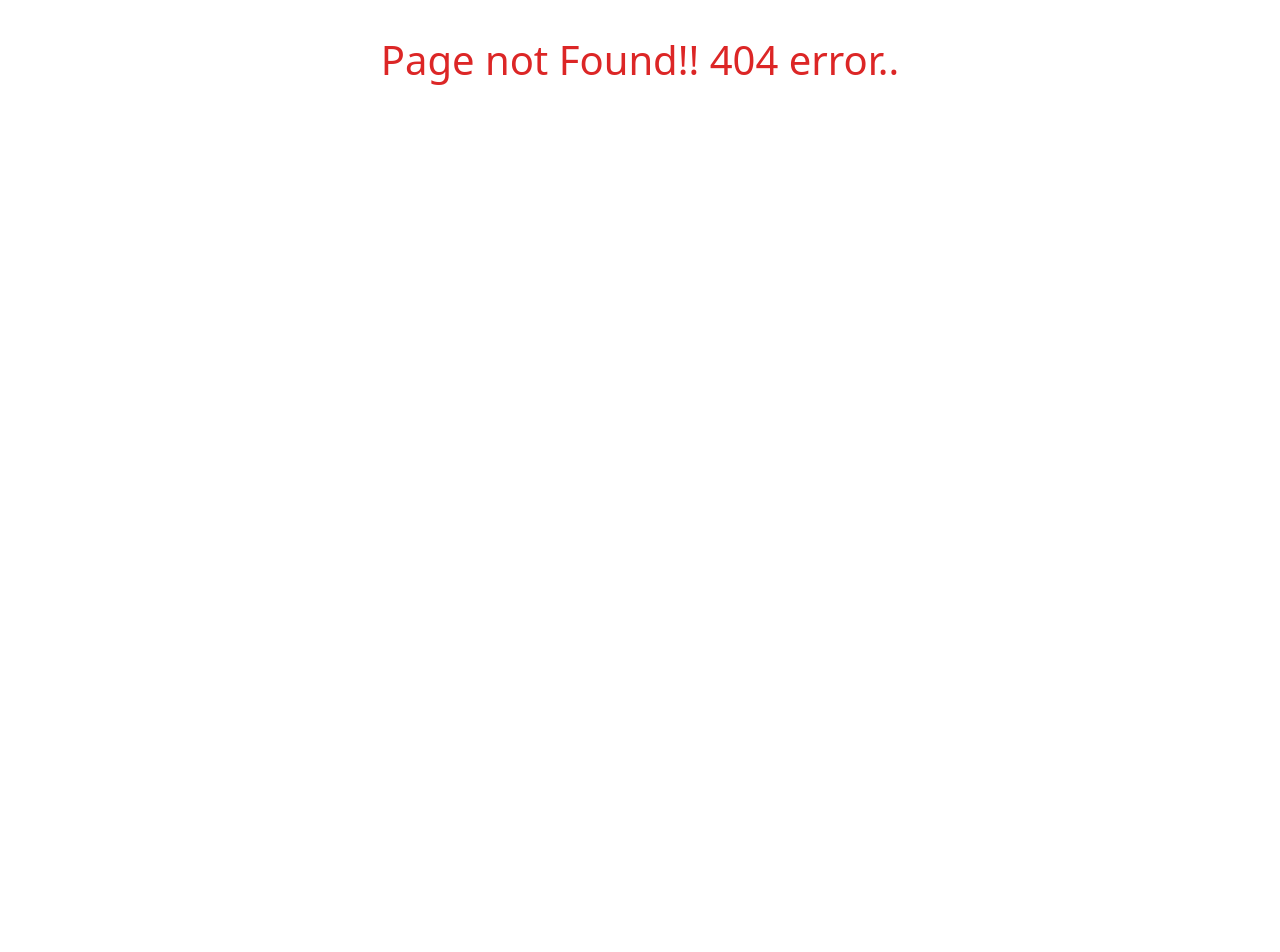
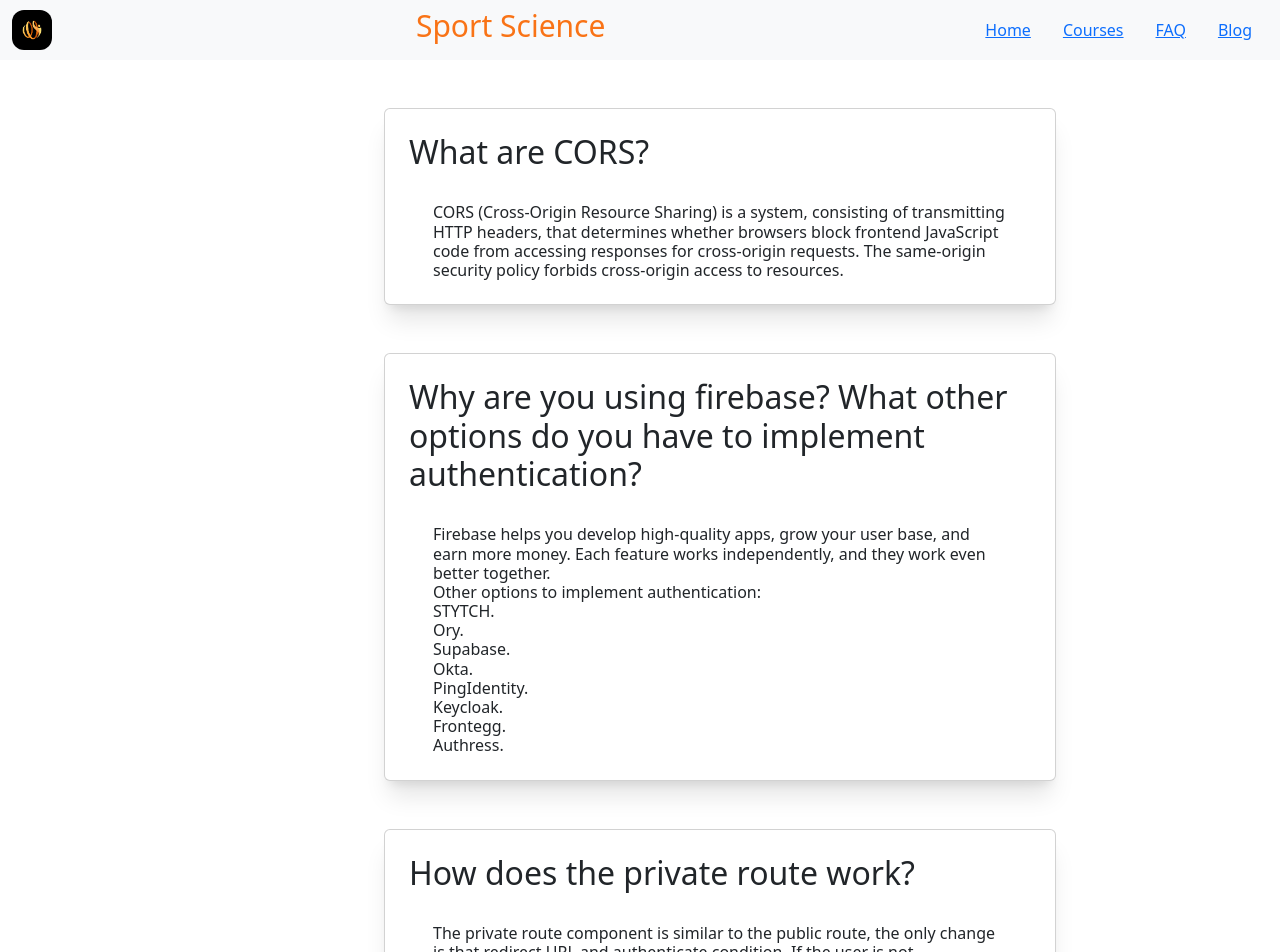
Before and after one commit to Majharul-Munna/All-Sports-Learning-Platform-Client-Site, a React (Create React App) app: page /blog in a window 1280 px wide. Before the commit this address had no page. Shown: the top 952 px of the page. Before the commit the page ends 800 px from the top, so only its background shows below. Built offline with nearby package versions, Linux system fonts and the light colour scheme.

Commit message:
blog added

```diff
--- a/public/index.html
+++ b/public/index.html
@@ -24,7 +24,7 @@
       work correctly both with client-side routing and a non-root public URL.
       Learn how to configure a non-root public URL by running `npm run build`.
     -->
-    <title>Learn with EX-</title>
+    <title>Sport Science</title>
   </head>
   <body>
     <noscript>You need to enable JavaScript to run this app.</noscript>
--- a/src/Pages/BLog/Blog.js
+++ b/src/Pages/BLog/Blog.js
@@ -2,8 +2,32 @@ import React from 'react';
 
 const Blog = () => {
     return (
-        <div>
-            <h2>This is Blog</h2>
+        <div className=' flex-auto ml-96'>
+            <div className="card w-3/4 mt-5 shadow-xl">
+                <h2 className="card-title p-4">What are CORS?</h2>
+                <h6 className=' px-5 pb-3'>CORS (Cross-Origin Resource Sharing) is a system, consisting of transmitting HTTP headers, that determines whether browsers block frontend JavaScript code from accessing responses for cross-origin requests. The same-origin security policy forbids cross-origin access to resources.</h6>
+            </div>
+            <div className="card w-3/4 mt-5 shadow-xl">
+                <h2 className="card-title p-4">Why are you using firebase? What other options do you have to implement authentication?</h2>
+                <h6 className=' px-5 pb-3'>Firebase helps you develop high-quality apps, grow your user base, and earn more money. Each feature works independently, and they work even better together. <br />
+                    Other options to implement authentication:<br />
+                    STYTCH. <br />
+                    Ory. <br />
+                    Supabase. <br />
+                    Okta. <br />
+                    PingIdentity. <br />
+                    Keycloak. <br />
+                    Frontegg. <br />
+                    Authress.</h6>
+            </div>
+            <div className="card w-3/4 mt-5 shadow-xl">
+                <h2 className="card-title p-4">How does the private route work?</h2>
+                <h6 className=' px-5 pb-3'>The private route component is similar to the public route, the only change is that redirect URL and authenticate condition. If the user is not authenticated he will be redirected to the login page and the user can only access the authenticated routes If he is authenticated (Logged in).</h6>
+            </div>
+            <div className="card w-3/4 mt-5 shadow-xl">
+                <h2 className="card-title p-4">What is Node? How does Node work?</h2>
+                <h6 className=' px-5 pb-3'>It is a used as backend service where javascript works on the server-side of the application. This way javascript is used on both frontend and backend. Node. js runs on chrome v8 engine which converts javascript code into machine code, it is highly scalable, lightweight, fast, and data-intensive.</h6>
+            </div>
         </div>
     );
 };
--- a/src/Pages/Courses/Courses.js
+++ b/src/Pages/Courses/Courses.js
@@ -1,24 +1,28 @@
 import React from 'react';
-import { useEffect } from 'react';
-import { useState } from 'react';
+import { Col, Container, Row } from 'react-bootstrap';
+import { Link, useLoaderData } from 'react-router-dom';
+import LeftNav from '../../Shared/LeftNave/LeftNav';
 
 const Courses = () => {
 
-    const [topics, setTopics] = useState([]);
-
-    useEffect(() => {
-        fetch('http://localhost:5000/courses')
-            .then(res => res.json())
-            .then(data => setTopics(data));
-
-    }, [])
+    const topics = useLoaderData();
 
     return (
         <div>
-            <h2> <span className=' text-orange-500'>Learn with EX-</span> Courses: {topics.length}</h2>
+
+
+
+
+            <Container>
+                <Row>
+                    <Col lg="2">
+                        <LeftNav></LeftNav>
+                    </Col>
+                    <Col lg="10">
+                        <h2> <span className=' text-orange-500'>Sport Science</span> Courses: {topics.length}</h2>
                         <div className='grid lg:grid-cols-3 gap-3 mt-5'>
                             {
-                    topics.map(topic => <div key={topics.id}>
+                                topics.map(topic => <div key={topic.id}>
                                     <div className=''>
                                         <div className="card w-4/5 bg-base-100 shadow-xl">
                                             <figure><img className=' h-40 w-full' src={topic.img} alt="" /></figure>
@@ -26,7 +30,9 @@ const Courses = () => {
                                                 <h2 className="">{topic.name}</h2>
                                                 <p>{topic.des}</p>
                                                 <div className="card-actions justify-end">
-                                        <button className="btn btn-primary">Get Access</button>
+                                                    <Link to={`/detail/${topic.id}`}>
+                                                        <button className="btn btn-primary">View Details</button>
+                                                    </Link>
                                                 </div>
                                             </div>
                                         </div>
@@ -34,6 +40,9 @@ const Courses = () => {
                                 </div>)
                             }
                         </div>
+                    </Col>
+                </Row>
+            </Container>
         </div>
     );
 };
--- a/src/Pages/FAQ/FAQ.js
+++ b/src/Pages/FAQ/FAQ.js
@@ -3,7 +3,7 @@ import React from 'react';
 const FAQ = () => {
     return (
         <div>
-            <h2>this is FAQ</h2>
+            <h2 className='text-center mt-5'>This is FAQ</h2>
         </div>
     );
 };
--- /dev/null
+++ b/src/Pages/Home/Home.js
@@ -0,0 +1,11 @@
+import React from 'react';
+
+const Home = () => {
+    return (
+        <div>
+            <h2>this home</h2>
+        </div>
+    );
+};
+
+export default Home;
--- a/src/Pages/TopicDetails/TopicDetails.js
+++ b/src/Pages/TopicDetails/TopicDetails.js
@@ -1,9 +1,11 @@
 import React from 'react';
+import { useLoaderData } from 'react-router-dom';
 
 const TopicDetails = () => {
+    const course = useLoaderData();
     return (
         <div>
-            <h2>topic details</h2>
+            <h2>topic details:</h2>
         </div>
     );
 };
--- a/src/Routes/Routes/Routes.js
+++ b/src/Routes/Routes/Routes.js
@@ -1,7 +1,10 @@
 import { createBrowserRouter } from "react-router-dom";
 import Main from "../../layouts/Main";
+import Blog from "../../Pages/BLog/Blog";
 import Courses from "../../Pages/Courses/Courses";
 import Error from "../../Pages/Error/Error";
+import FAQ from "../../Pages/FAQ/FAQ";
+import Home from "../../Pages/Home/Home";
 import TopicDetails from "../../Pages/TopicDetails/TopicDetails";
 import Topics from "../../Pages/Topics/Topics";
 
@@ -11,15 +14,34 @@ export const routes = createBrowserRouter([
         element: <Main></Main>,
         children: [
             {
-                path: '/',
+                path: "/",
+                element: <Home></Home>
+            },
+            {
+                path: '/courses',
+                loader: async () =>{
+                    return fetch('http://localhost:5000/courses');
+                },
                 element: <Courses></Courses>
+            },
+            {
+                path: "/faq",
+                element: <FAQ></FAQ>
             },
             {
                 path: "/topic/:id",
                 element: <Topics></Topics>
             },
             {
-                path: "/topic/detail/:id",
+                path: '/blog',
+                element: <Blog></Blog>
+            },
+            {
+                path: "/detail/:id",
+                loader: async({params}) =>{
+                    console.log(params.id);
+                    return fetch(`http://localhost:5000/courses/${params.id}`);
+                },
                 element: <TopicDetails></TopicDetails>
             }
         ]
--- a/src/Shared/Header/Header.js
+++ b/src/Shared/Header/Header.js
@@ -1,5 +1,6 @@
 import React from 'react';
 import { Nav } from 'react-bootstrap';
+import { Link } from 'react-router-dom';
 import logo from '../../logo/learn-with-EX-logo.jpg';
 
 const Header = () => {
@@ -8,13 +9,13 @@ const Header = () => {
             <Nav className="navbar bg-light">
                 <div className="container-fluid">
                 <img className=' h-10 w-10 rounded-xl' src={logo} alt="" />
-                    <h3 className=" text-3xl text-orange-500">Learn with EX-</h3>
+                    <h3 className=" text-3xl text-orange-500">Sport Science</h3>
                     <div>
                         <Nav className="me-auto">
-                            <Nav.Link href="#home">Home</Nav.Link>
-                            <Nav.Link href="#courses">Courses</Nav.Link>
-                            <Nav.Link href="#faq">FAQ</Nav.Link>
-                            <Nav.Link href="#blog">Blog</Nav.Link>
+                            <Link className='mx-3' to="/">Home</Link>
+                            <Link className='mx-3' to="/courses">Courses</Link>
+                            <Link className='mx-3' to="/faq">FAQ</Link>
+                            <Link className='mx-3' to="/blog" >Blog</Link>
                         </Nav>
                     </div>
 
--- a/src/Shared/LeftNave/LeftNav.js
+++ b/src/Shared/LeftNave/LeftNav.js
@@ -19,7 +19,7 @@ const LeftNav = () => {
             <div>
                 {
                     topics.map(topic => <p key={topic.id}>
-                        <Link to={`/topic/detail/${topic.id}`}>{topic.name}</Link>
+                        <Link to={`/detail/${topic.id}`}>{topic.name}</Link>
                     </p>)
                 }
             </div>
--- a/src/layouts/Main.js
+++ b/src/layouts/Main.js
@@ -1,23 +1,12 @@
 import React from 'react';
-import { Col, Container, Row } from 'react-bootstrap';
 import { Outlet } from 'react-router-dom';
 import Header from '../Shared/Header/Header';
-import LeftNav from '../Shared/LeftNave/LeftNav';
 
 const Main = () => {
     return (
         <div>
             <Header></Header>
-            <Container>
-                <Row>
-                    <Col lg="2">
-                        <LeftNav></LeftNav>
-                    </Col>
-                    <Col lg="10">
-                        <Outlet></Outlet>
-                    </Col>
-                </Row>
-            </Container>
+            <Outlet></Outlet>
         </div>
     );
 };
```
Lines whose indentation alone changed are shown as unchanged.
